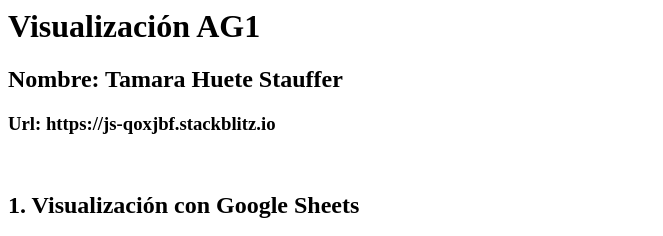
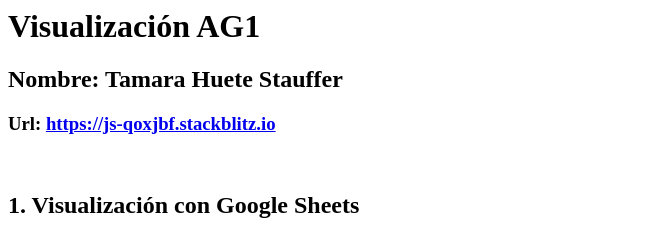
Before and after one commit to tamaramegan/07MBIG-AG, a website: page index.html in a window 1280 px wide. Shown: the top 236 px of the page, without its empty margins (0-663 px from the left). Drawn offline with Linux system fonts and the light colour scheme.

Commit message:
1 file modified

```diff
--- a/index.html
+++ b/index.html
@@ -1,6 +1,6 @@
 <h1>Visualización  AG1 </h1>
 <h2> Nombre: Tamara Huete Stauffer </h2>
-<h3>Url: https://js-qoxjbf.stackblitz.io </h3>
+<h3>Url: <a href="https://js-qoxjbf.stackblitz.io">https://js-qoxjbf.stackblitz.io </a></h3>
 <br>
 <h2> 1. Visualización con Google Sheets </h2>
 <h3>1A) Gráfico circular de emisiones de Co2 </h3>
```
